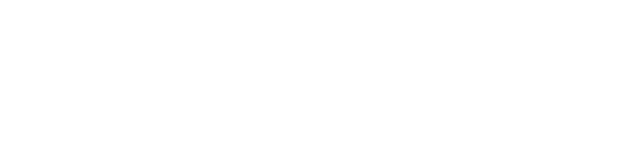
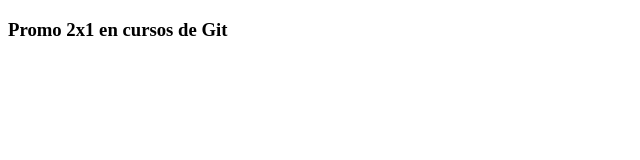
Before and after one commit to cyranoRebaza/educacionIT-Git, a plain HTML site: page index.html in a window 1280 px wide. Shown: the whole page, without its empty margins (0-640 px from the left). Drawn offline with Linux system fonts and the light colour scheme.

```diff
--- /dev/null
+++ b/Styles/styles.css
@@ -0,0 +1,23 @@
+@charset 'UTF-8';
+
+:root {
+  --c_blue500: blue;
+}
+
+html {
+  font-size: 18px;
+  line-height: 1.5;
+}
+
+header {
+  height: 100vh;
+}
+
+header section {
+  height: inherit;
+}
+
+header section article h1 {
+  font-size: calc(1rem + 10px);
+  color: var(--c_blue500);
+}
--- a/index.html
+++ b/index.html
@@ -5,5 +5,13 @@
     <meta name="viewport" content="width=device-width, initial-scale=1.0" />
     <title>Titulo de mi web</title>
   </head>
-  <body></body>
+  <body>
+    <header>
+      <section>
+        <article>
+          <h1>Promo 2x1 en cursos de Git</h1>
+        </article>
+      </section>
+    </header>
+  </body>
 </html>
```
Also changed, not shown: App.js (added).
